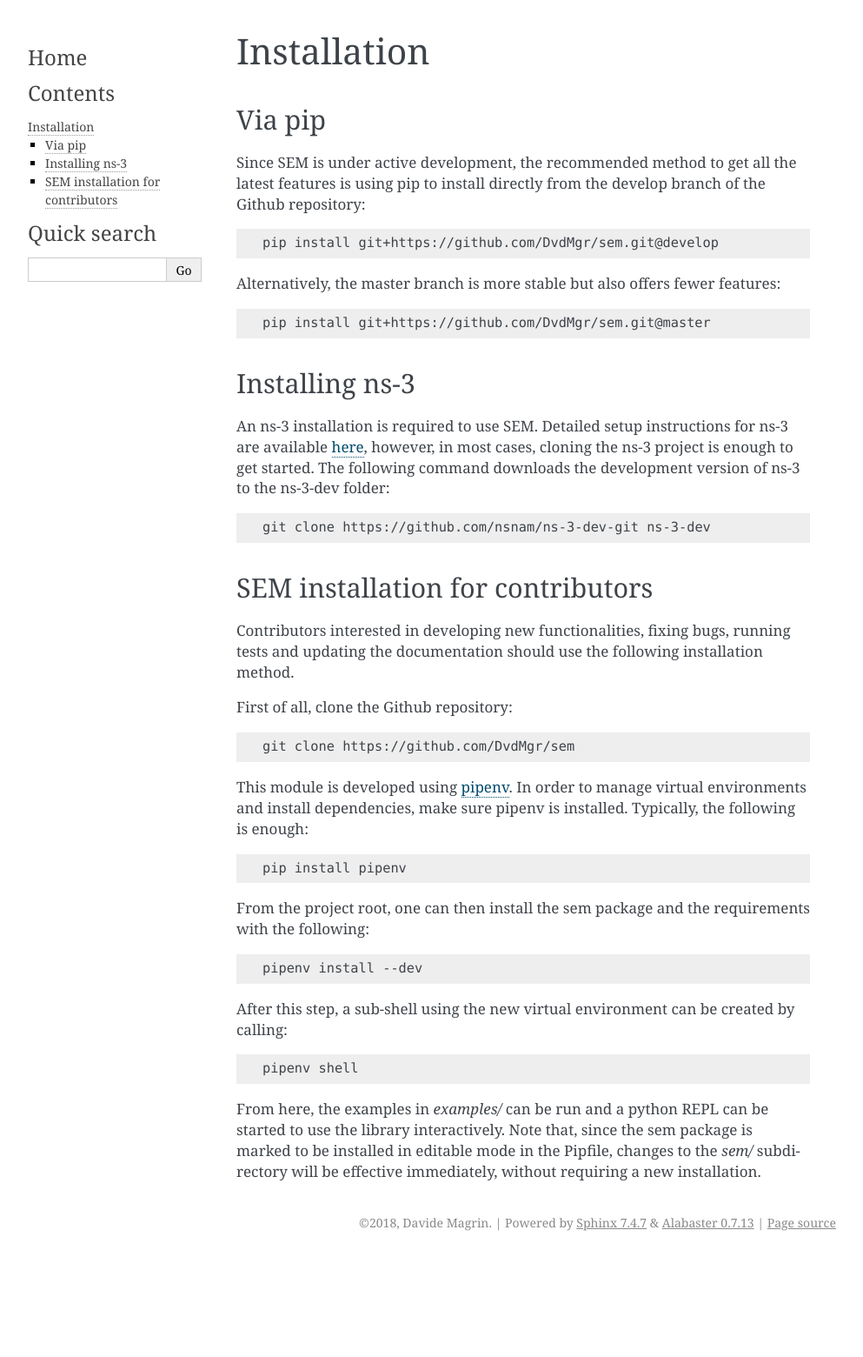
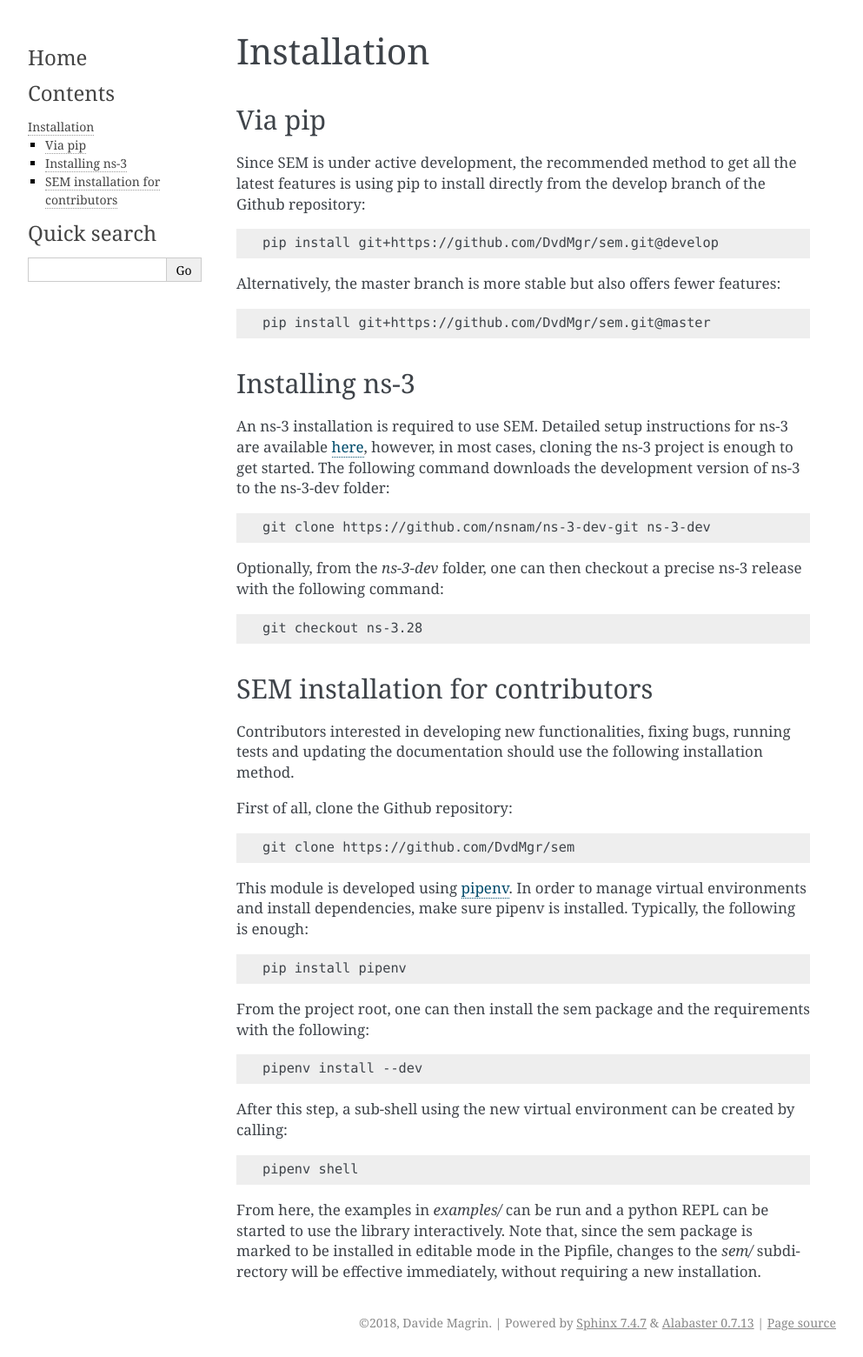
Before and after one commit to signetlabdei/sem, a Sphinx documentation site: the page built from docs/installation.rst, in a window 1280 px wide. Shown: the whole page at 87% size, without its empty margins (148-1141 px from the left). Built offline with Sphinx 7.4.7, drawn with Linux system fonts in a browser that asks for light colours; before the commit the page ends 1445 px from its top, so only the background shows below that.

Commit message:
Clarify documentation

```diff
--- a/docs/installation.rst
+++ b/docs/installation.rst
@@ -31,6 +31,13 @@ of ns-3 to the ns-3-dev folder:
 .. code:: bash
 
   git clone https://github.com/nsnam/ns-3-dev-git ns-3-dev
+
+Optionally, from the `ns-3-dev` folder, one can then checkout a precise ns-3
+release with the following command:
+
+.. code:: bash
+
+  git checkout ns-3.28
 
 SEM installation for contributors
 ---------------------------------
```
Also changed, not shown: README.md (+4 -3 lines).
